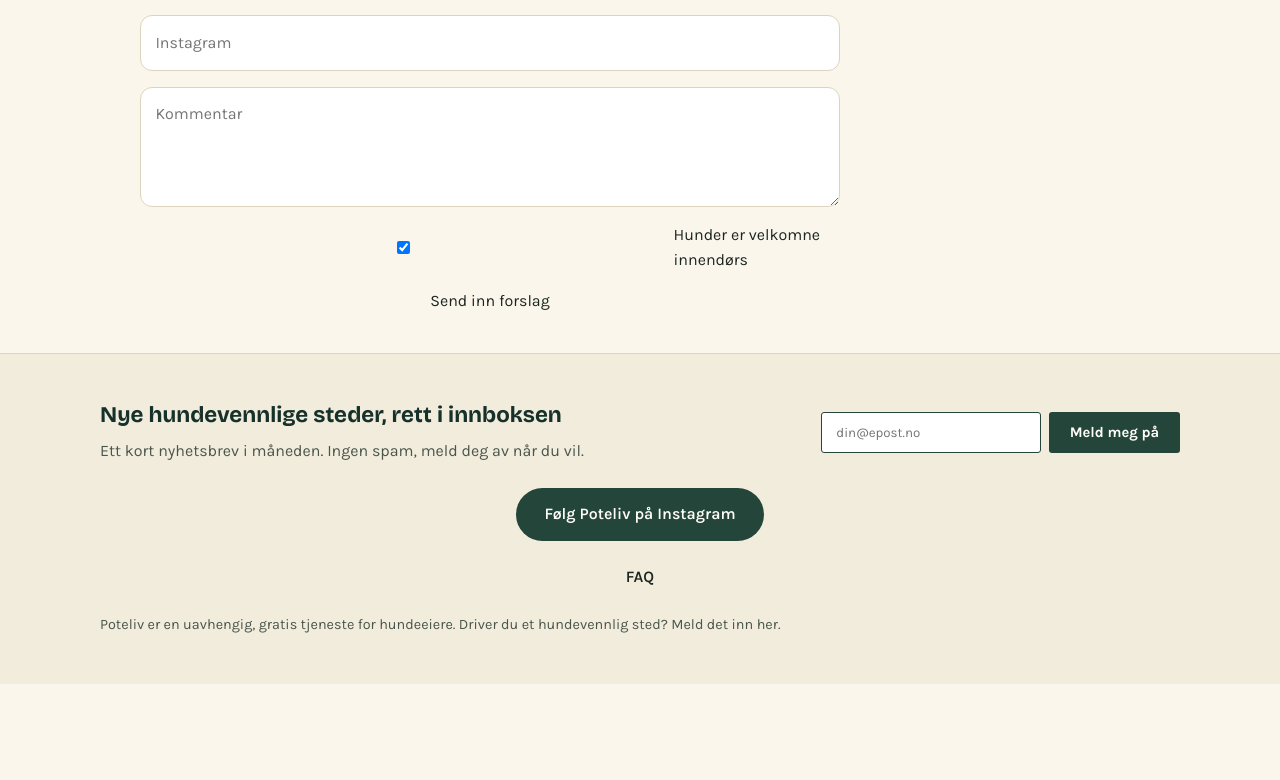
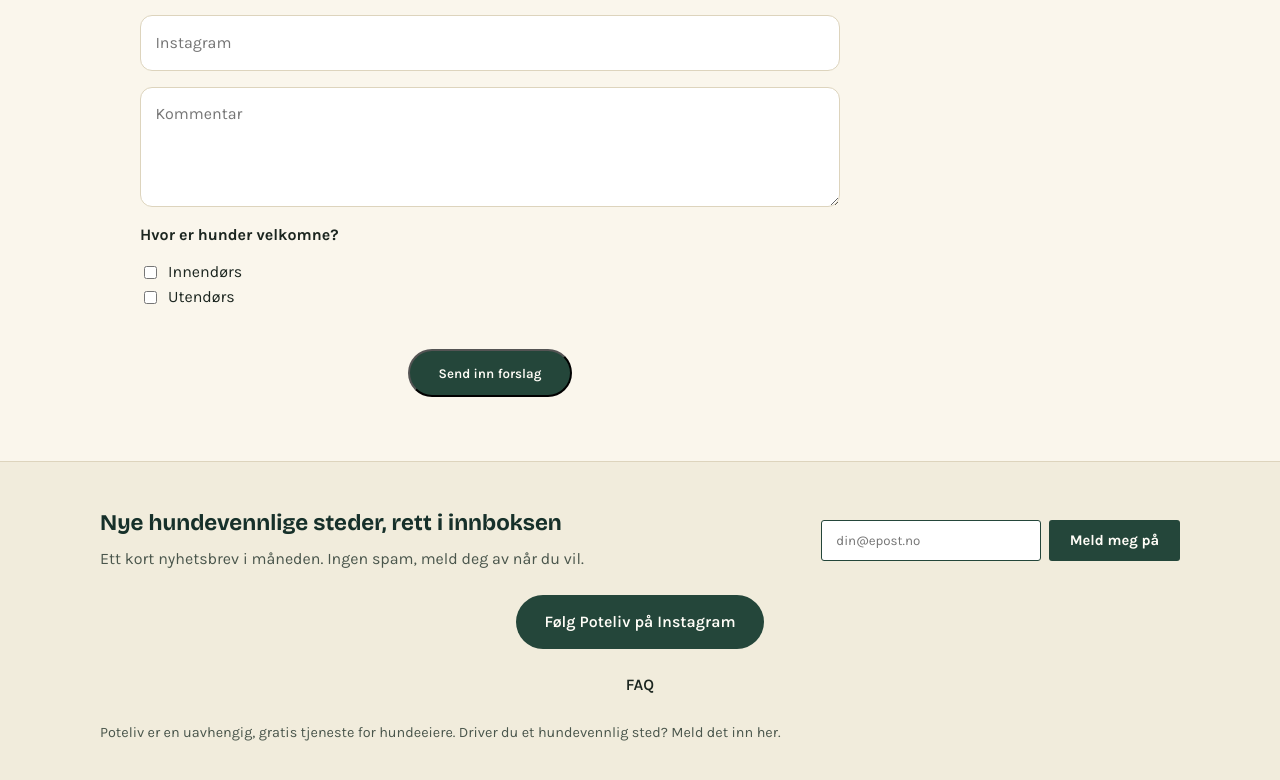
Before and after one commit to preztmo/poteliv-beta, a React (Vite) app: page /om-oss in a window 1280 px wide. Shown: the part 815-1595 px from the top of the page. Before the commit the page ends 1499 px from the top, so only its background shows below. Built offline with nearby package versions, Linux system fonts and the light colour scheme.

Commit message:
justert i skjema

```diff
--- a/About.jsx
+++ b/About.jsx
@@ -8,7 +8,8 @@ address: "",
 category: "",
 website: "",
 instagram: "",
-dogs_inside: true,
+dogs_inside: false,
+dogs_outside: false,
 comment: "",
 });
 const [submitted, setSubmitted] = useState(false);
@@ -85,7 +86,7 @@ category: e.target.value,
 <option value="kafe">Kafé</option>
 <option value="restaurant">Restaurant</option>
 <option value="bar">Bar</option>
-<option value="butikk">Butikk</option>
+<option value="hotell">Hotell</option>
 </select>
 
 <input
@@ -123,6 +124,9 @@ comment: e.target.value,
 }
 />
 
+<div>
+<strong>Hvor er hunder velkomne?</strong>
+
 <label>
 <input
 type="checkbox"
@@ -134,15 +138,28 @@ dogs_inside: e.target.checked,
 })
 }
 />
-{" "}Hunder er velkomne innendørs
+Innendørs
 </label>
-
+<label>
+<input
+type="checkbox"
+checked={formData.dogs_outside}
+onChange={(e) =>
+setFormData({
+...formData,
+dogs_outside: e.target.checked,
+})
+}
+/>
+Utendørs
+</label>
+</div>
 <button
 type="submit"
-className="login-button"
+className="instagram-button"
 >
-Send inn forslag
-</button>
+  Send inn forslag
+  </button>
 </form>
 )}
 
--- a/index.css
+++ b/index.css
@@ -673,3 +673,15 @@ margin: 2rem 0;
 border: 0;
 border-top: 1px solid var(--color-line);
 }
+.page--about label {
+display: flex;
+align-items: center;
+gap: 0.5rem;
+}
+.page--about label input {
+width: auto;
+}
+.page--about strong {
+display: block;
+margin-bottom: 0.75rem;
+}
```
Also changed, not shown: 4 other files (tests, documents, lock files or other folders).
